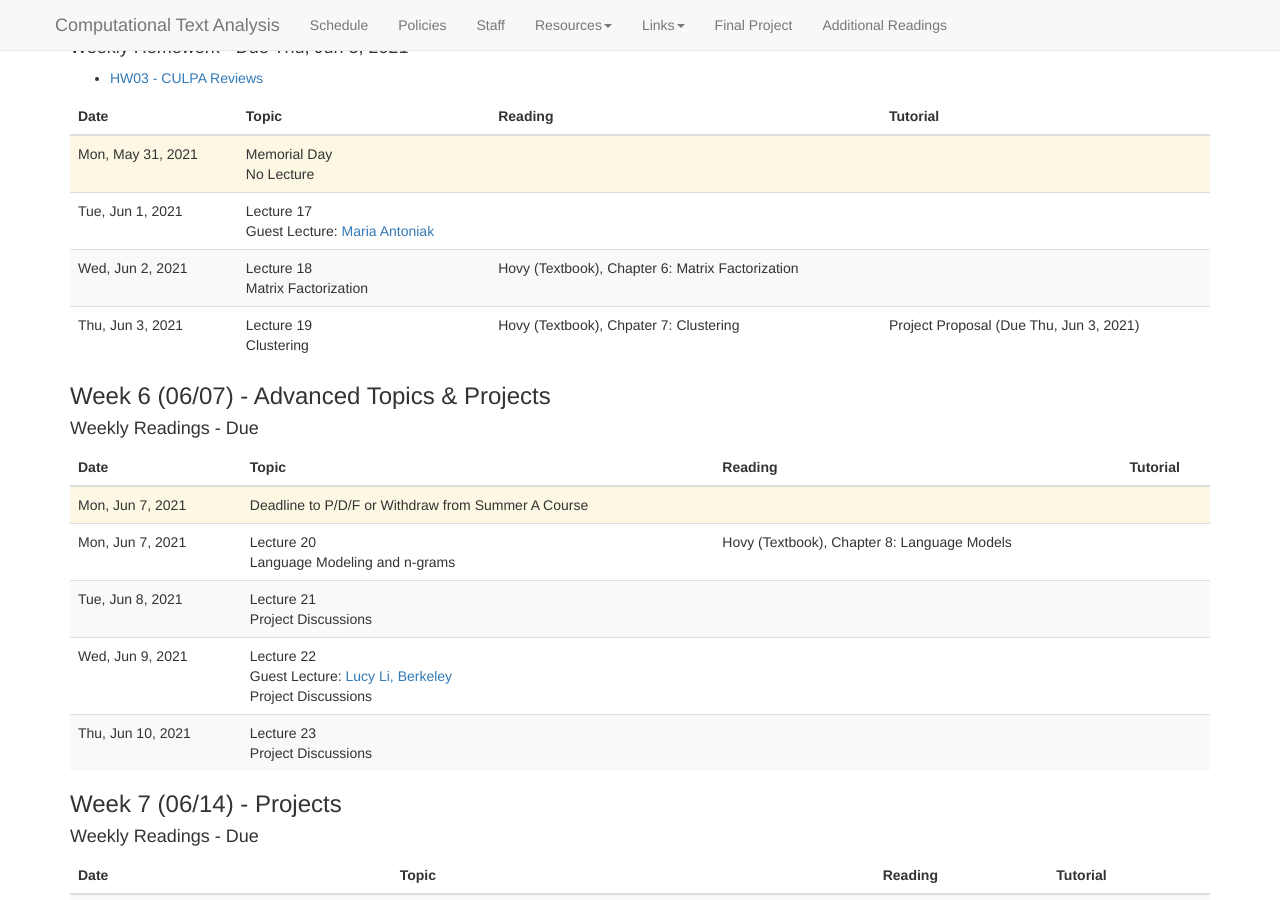
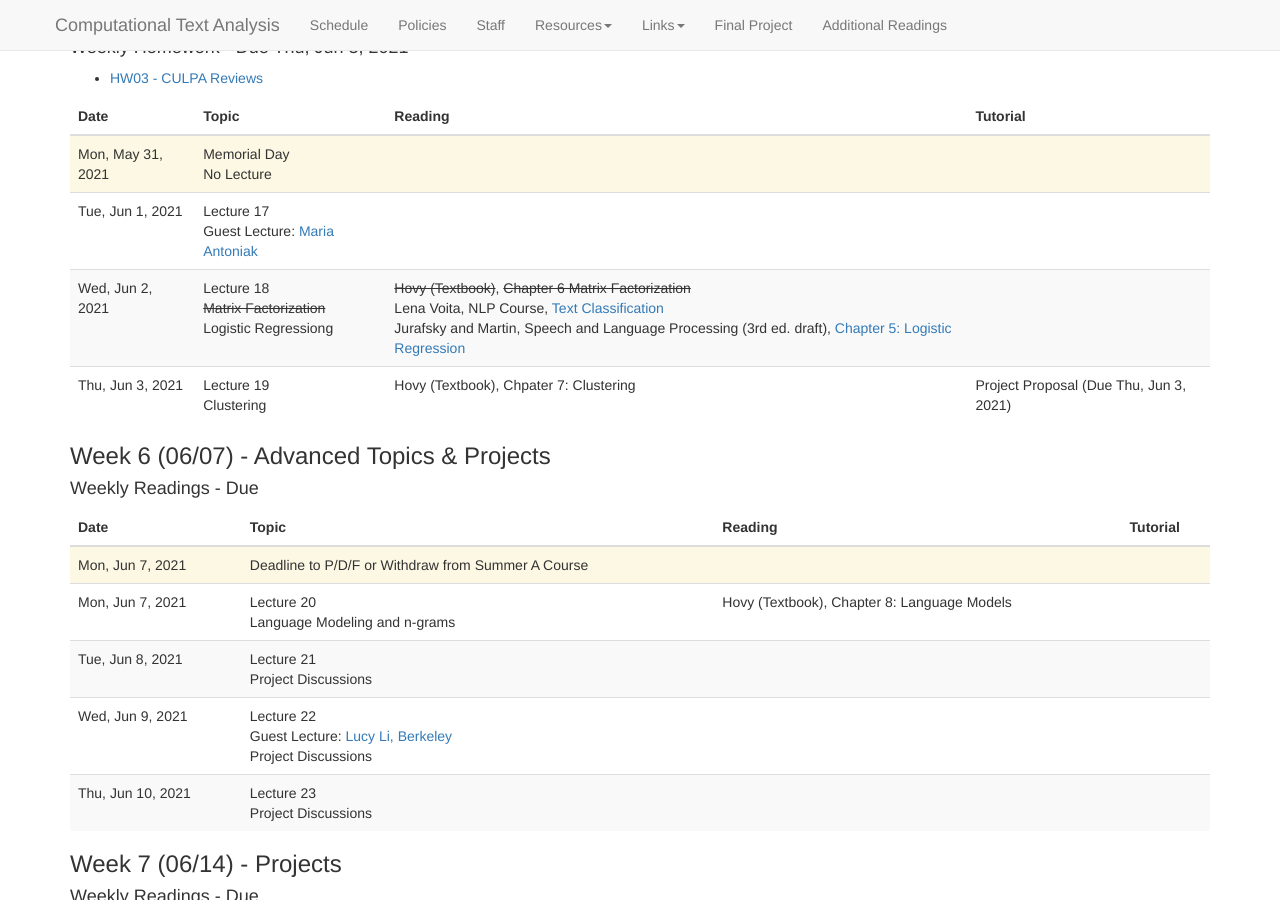
Before and after one commit to BC-COMS-2710/BC-COMS-2710.github.io, a Jekyll site: the page built from schedule.md, in a window 1280 px wide and 900 px high, scrolled down 2895 px. Built offline with Jekyll 4.4.1, drawn with Linux system fonts in a browser that asks for light colours; nearby versions of some CDN libraries.

Commit message:
schedule: Lecture 18 reading

```diff
--- a/_data/schedule.yaml
+++ b/_data/schedule.yaml
@@ -380,11 +380,19 @@
           url: https://www.pnas.org/content/115/16/E3635
     -
       date: 2021-06-02
-      title: Lecture 18 <br> Matrix Factorization
+      title: Lecture 18 <br> <strike>Matrix Factorization</strike> <br> Logistic Regressiong
       readings:
         -
-          title: "Chapter 6: Matrix Factorization"
-          authors: Hovy (Textbook)
+          title: <strike>Chapter 6 Matrix Factorization</strike>
+          authors: <strike>Hovy (Textbook)</strike>
+        -
+          url: https://lena-voita.github.io/nlp_course/text_classification.html
+          title: Text Classification
+          authors: Lena Voita, NLP Course
+        -
+          url: https://web.stanford.edu/~jurafsky/slp3/5.pdf
+          title: "Chapter 5: Logistic Regression"
+          authors: Jurafsky and Martin, Speech and Language Processing (3rd ed. draft)
 
     -
       date: 2021-06-03
```
